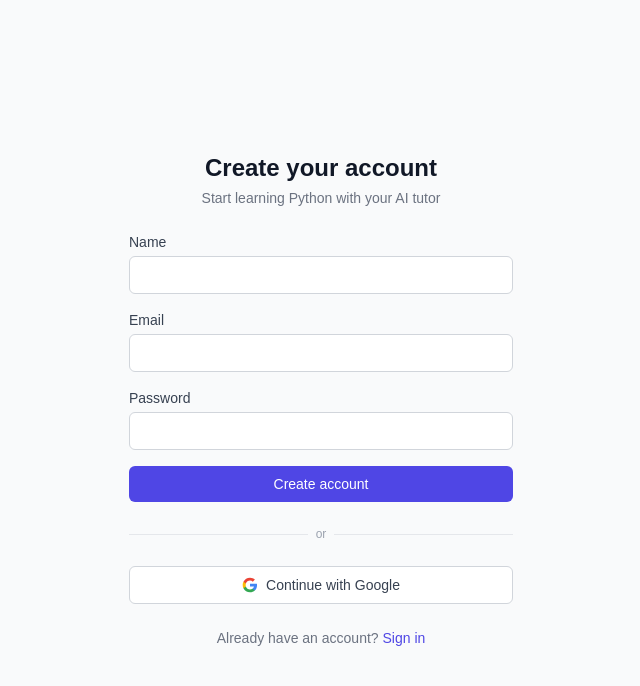
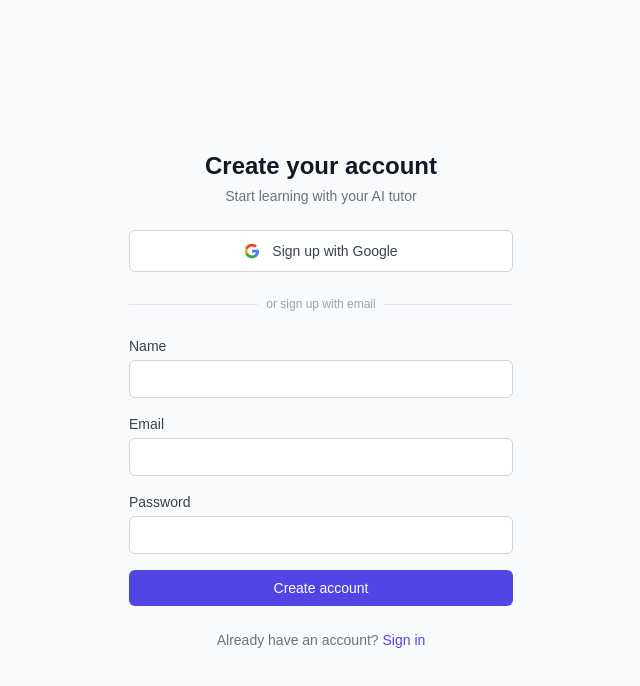
Before and after one commit to divine-create/mentorai, a Next.js app in the folder frontend/: page /auth/signup in a window 1280 px wide. Shown: the top 686 px of the page, without its empty margins (319-959 px from the left). Built offline with nearby package versions, Linux system fonts and the light colour scheme; no server answers.

Commit message:
feat: implement Google OAuth via popup + Supabase signInWithIdToken

```diff
--- a/frontend/app/auth/login/page.tsx
+++ b/frontend/app/auth/login/page.tsx
@@ -4,6 +4,7 @@ import { useState } from 'react';
 import Link from 'next/link';
 import { createClient } from '@/lib/supabase/client';
 import { useRouter } from 'next/navigation';
+import GoogleButton from '@/components/GoogleButton';
 
 export default function LoginPage() {
   const supabase = createClient();
@@ -23,14 +24,8 @@ export default function LoginPage() {
       setLoading(false);
     } else {
       router.push('/dashboard');
+      router.refresh();
     }
-  }
-
-  async function handleGoogleLogin() {
-    await supabase.auth.signInWithOAuth({
-      provider: 'google',
-      options: { redirectTo: `${location.origin}/auth/callback` },
-    });
   }
 
   return (
@@ -46,6 +41,14 @@ export default function LoginPage() {
             {error}
           </p>
         )}
+
+        {/* Google sign-in (popup, no redirect) */}
+        <GoogleButton redirectTo="/dashboard" label="Sign in with Google" />
+
+        <div className="relative">
+          <div className="absolute inset-0 flex items-center"><div className="w-full border-t border-gray-200" /></div>
+          <div className="relative flex justify-center text-xs text-gray-400"><span className="bg-gray-50 px-2">or sign in with email</span></div>
+        </div>
 
         <form onSubmit={handleEmailLogin} className="space-y-4">
           <div>
@@ -79,24 +82,6 @@ export default function LoginPage() {
           </button>
         </form>
 
-        <div className="relative">
-          <div className="absolute inset-0 flex items-center"><div className="w-full border-t border-gray-200" /></div>
-          <div className="relative flex justify-center text-xs text-gray-400"><span className="bg-gray-50 px-2">or</span></div>
-        </div>
-
-        <button
-          onClick={handleGoogleLogin}
-          className="w-full flex items-center justify-center gap-2 rounded-md border border-gray-300 bg-white px-4 py-2 text-sm font-medium text-gray-700 hover:bg-gray-50"
-        >
-          <svg className="h-4 w-4" viewBox="0 0 24 24" aria-hidden="true">
-            <path d="M22.56 12.25c0-.78-.07-1.53-.2-2.25H12v4.26h5.92c-.26 1.37-1.04 2.53-2.21 3.31v2.77h3.57c2.08-1.92 3.28-4.74 3.28-8.09z" fill="#4285F4"/>
-            <path d="M12 23c2.97 0 5.46-.98 7.28-2.66l-3.57-2.77c-.98.66-2.23 1.06-3.71 1.06-2.86 0-5.29-1.93-6.16-4.53H2.18v2.84C3.99 20.53 7.7 23 12 23z" fill="#34A853"/>
-            <path d="M5.84 14.09c-.22-.66-.35-1.36-.35-2.09s.13-1.43.35-2.09V7.07H2.18C1.43 8.55 1 10.22 1 12s.43 3.45 1.18 4.93l3.66-2.84z" fill="#FBBC05"/>
-            <path d="M12 5.38c1.62 0 3.06.56 4.21 1.64l3.15-3.15C17.45 2.09 14.97 1 12 1 7.7 1 3.99 3.47 2.18 7.07l3.66 2.84c.87-2.6 3.3-4.53 6.16-4.53z" fill="#EA4335"/>
-          </svg>
-          Continue with Google
-        </button>
-
         <p className="text-center text-sm text-gray-500">
           Don&apos;t have an account?{' '}
           <Link href="/auth/signup" className="text-indigo-600 hover:underline">Sign up</Link>
--- a/frontend/app/auth/signup/page.tsx
+++ b/frontend/app/auth/signup/page.tsx
@@ -4,6 +4,7 @@ import { useState } from 'react';
 import Link from 'next/link';
 import { createClient } from '@/lib/supabase/client';
 import { useRouter } from 'next/navigation';
+import GoogleButton from '@/components/GoogleButton';
 
 export default function SignupPage() {
   const supabase = createClient();
@@ -27,16 +28,8 @@ export default function SignupPage() {
       setError(error.message);
       setLoading(false);
     } else {
-      // New users go through onboarding
       router.push('/onboarding');
     }
-  }
-
-  async function handleGoogleSignup() {
-    await supabase.auth.signInWithOAuth({
-      provider: 'google',
-      options: { redirectTo: `${location.origin}/auth/callback?next=/onboarding` },
-    });
   }
 
   return (
@@ -44,7 +37,7 @@ export default function SignupPage() {
       <div className="w-full max-w-sm space-y-6">
         <div className="text-center">
           <h1 className="text-2xl font-bold text-gray-900">Create your account</h1>
-          <p className="mt-1 text-sm text-gray-500">Start learning Python with your AI tutor</p>
+          <p className="mt-1 text-sm text-gray-500">Start learning with your AI tutor</p>
         </div>
 
         {error && (
@@ -52,6 +45,14 @@ export default function SignupPage() {
             {error}
           </p>
         )}
+
+        {/* Google sign-up (popup, no redirect) — new users go to onboarding */}
+        <GoogleButton redirectTo="/onboarding" label="Sign up with Google" />
+
+        <div className="relative">
+          <div className="absolute inset-0 flex items-center"><div className="w-full border-t border-gray-200" /></div>
+          <div className="relative flex justify-center text-xs text-gray-400"><span className="bg-gray-50 px-2">or sign up with email</span></div>
+        </div>
 
         <form onSubmit={handleSignup} className="space-y-4">
           <div>
@@ -97,24 +98,6 @@ export default function SignupPage() {
           </button>
         </form>
 
-        <div className="relative">
-          <div className="absolute inset-0 flex items-center"><div className="w-full border-t border-gray-200" /></div>
-          <div className="relative flex justify-center text-xs text-gray-400"><span className="bg-gray-50 px-2">or</span></div>
-        </div>
-
-        <button
-          onClick={handleGoogleSignup}
-          className="w-full flex items-center justify-center gap-2 rounded-md border border-gray-300 bg-white px-4 py-2 text-sm font-medium text-gray-700 hover:bg-gray-50"
-        >
-          <svg className="h-4 w-4" viewBox="0 0 24 24" aria-hidden="true">
-            <path d="M22.56 12.25c0-.78-.07-1.53-.2-2.25H12v4.26h5.92c-.26 1.37-1.04 2.53-2.21 3.31v2.77h3.57c2.08-1.92 3.28-4.74 3.28-8.09z" fill="#4285F4"/>
-            <path d="M12 23c2.97 0 5.46-.98 7.28-2.66l-3.57-2.77c-.98.66-2.23 1.06-3.71 1.06-2.86 0-5.29-1.93-6.16-4.53H2.18v2.84C3.99 20.53 7.7 23 12 23z" fill="#34A853"/>
-            <path d="M5.84 14.09c-.22-.66-.35-1.36-.35-2.09s.13-1.43.35-2.09V7.07H2.18C1.43 8.55 1 10.22 1 12s.43 3.45 1.18 4.93l3.66-2.84z" fill="#FBBC05"/>
-            <path d="M12 5.38c1.62 0 3.06.56 4.21 1.64l3.15-3.15C17.45 2.09 14.97 1 12 1 7.7 1 3.99 3.47 2.18 7.07l3.66 2.84c.87-2.6 3.3-4.53 6.16-4.53z" fill="#EA4335"/>
-          </svg>
-          Continue with Google
-        </button>
-
         <p className="text-center text-sm text-gray-500">
           Already have an account?{' '}
           <Link href="/auth/login" className="text-indigo-600 hover:underline">Sign in</Link>
--- a/frontend/app/layout.tsx
+++ b/frontend/app/layout.tsx
@@ -2,6 +2,7 @@ import type { Metadata } from "next";
 import { Geist, Geist_Mono } from "next/font/google";
 import ErrorBoundary from "@/components/ErrorBoundary";
 import PostHogProvider from "@/components/PostHogProvider";
+import GoogleProvider from "@/components/GoogleProvider";
 import "./globals.css";
 
 const geistSans = Geist({
@@ -31,7 +32,9 @@ export default function RootLayout({
     >
       <body className="min-h-full flex flex-col">
         <ErrorBoundary>
-          <PostHogProvider>{children}</PostHogProvider>
+          <GoogleProvider>
+            <PostHogProvider>{children}</PostHogProvider>
+          </GoogleProvider>
         </ErrorBoundary>
       </body>
     </html>
--- /dev/null
+++ b/frontend/components/GoogleButton.tsx
@@ -0,0 +1,89 @@
+'use client';
+
+import { useGoogleLogin } from '@react-oauth/google';
+import { createClient } from '@/lib/supabase/client';
+import { useRouter } from 'next/navigation';
+import { useState } from 'react';
+
+interface GoogleButtonProps {
+  redirectTo?: string;
+  label?: string;
+}
+
+export default function GoogleButton({
+  redirectTo = '/dashboard',
+  label = 'Continue with Google',
+}: GoogleButtonProps) {
+  const supabase = createClient();
+  const router = useRouter();
+  const [loading, setLoading] = useState(false);
+  const [error, setError] = useState('');
+
+  const login = useGoogleLogin({
+    flow: 'implicit',
+    onSuccess: async (tokenResponse) => {
+      setLoading(true);
+      setError('');
+      try {
+        const { data, error } = await supabase.auth.signInWithIdToken({
+          provider: 'google',
+          token: tokenResponse.access_token,
+        });
+
+        if (error) throw error;
+
+        // Sync user with our database
+        await fetch('/api/auth/sync', {
+          method: 'POST',
+          headers: { 'Content-Type': 'application/json' },
+          body: JSON.stringify({
+            id: data.user?.id,
+            email: data.user?.email,
+            name: data.user?.user_metadata?.full_name || data.user?.user_metadata?.name,
+            avatar_url: data.user?.user_metadata?.avatar_url,
+          }),
+        });
+
+        router.push(redirectTo);
+        router.refresh();
+      } catch (err: any) {
+        setError(err.message || 'Google sign-in failed. Please try again.');
+        setLoading(false);
+      }
+    },
+    onError: () => {
+      setError('Google sign-in was cancelled or failed.');
+      setLoading(false);
+    },
+  });
+
+  return (
+    <div className="w-full space-y-2">
+      {error && (
+        <p className="text-sm text-red-600 bg-red-50 border border-red-200 rounded px-3 py-2">
+          {error}
+        </p>
+      )}
+      <button
+        onClick={() => { setLoading(true); login(); }}
+        disabled={loading}
+        className="w-full flex items-center justify-center gap-3 rounded-md border border-gray-300 bg-white px-4 py-2.5 text-sm font-medium text-gray-700 hover:bg-gray-50 disabled:opacity-50 disabled:cursor-not-allowed transition-colors"
+      >
+        {loading ? (
+          <svg className="animate-spin h-4 w-4 text-gray-500" fill="none" viewBox="0 0 24 24">
+            <circle className="opacity-25" cx="12" cy="12" r="10" stroke="currentColor" strokeWidth="4" />
+            <path className="opacity-75" fill="currentColor" d="M4 12a8 8 0 018-8V0C5.373 0 0 5.373 0 12h4z" />
+          </svg>
+        ) : (
+          <svg className="h-4 w-4" viewBox="0 0 24 24" aria-hidden="true">
+            <path d="M22.56 12.25c0-.78-.07-1.53-.2-2.25H12v4.26h5.92c-.26 1.37-1.04 2.53-2.21 3.31v2.77h3.57c2.08-1.92 3.28-4.74 3.28-8.09z" fill="#4285F4"/>
+            <path d="M12 23c2.97 0 5.46-.98 7.28-2.66l-3.57-2.77c-.98.66-2.23 1.06-3.71 1.06-2.86 0-5.29-1.93-6.16-4.53H2.18v2.84C3.99 20.53 7.7 23 12 23z" fill="#34A853"/>
+            <path d="M5.84 14.09c-.22-.66-.35-1.36-.35-2.09s.13-1.43.35-2.09V7.07H2.18C1.43 8.55 1 10.22 1 12s.43 3.45 1.18 4.93l3.66-2.84z" fill="#FBBC05"/>
+            <path d="M12 5.38c1.62 0 3.06.56 4.21 1.64l3.15-3.15C17.45 2.09 14.97 1 12 1 7.7 1 3.99 3.47 2.18 7.07l3.66 2.84c.87-2.6 3.3-4.53 6.16-4.53z" fill="#EA4335"/>
+          </svg>
+        )}
+        {loading ? 'Signing in…' : label}
+      </button>
+    </div>
+  );
+}
--- /dev/null
+++ b/frontend/components/GoogleProvider.tsx
@@ -0,0 +1,9 @@
+'use client';
+
+import { GoogleOAuthProvider } from '@react-oauth/google';
+
+export default function GoogleProvider({ children }: { children: React.ReactNode }) {
+  const clientId = process.env.NEXT_PUBLIC_GOOGLE_CLIENT_ID || '';
+  if (!clientId || clientId.includes('your-google-client-id')) return <>{children}</>;
+  return <GoogleOAuthProvider clientId={clientId}>{children}</GoogleOAuthProvider>;
+}
--- a/frontend/package.json
+++ b/frontend/package.json
@@ -15,6 +15,7 @@
     "@codemirror/lang-python": "^6.2.1",
     "@google/genai": "^2.24.0",
     "@neondatabase/serverless": "^1.1.0",
+    "@react-oauth/google": "^0.13.5",
     "@supabase/ssr": "^0.10.3",
     "@supabase/supabase-js": "^2.106.2",
     "@uiw/react-codemirror": "^4.25.10",
```
Also changed, not shown: 1 other file (tests, documents, lock files or other folders).
